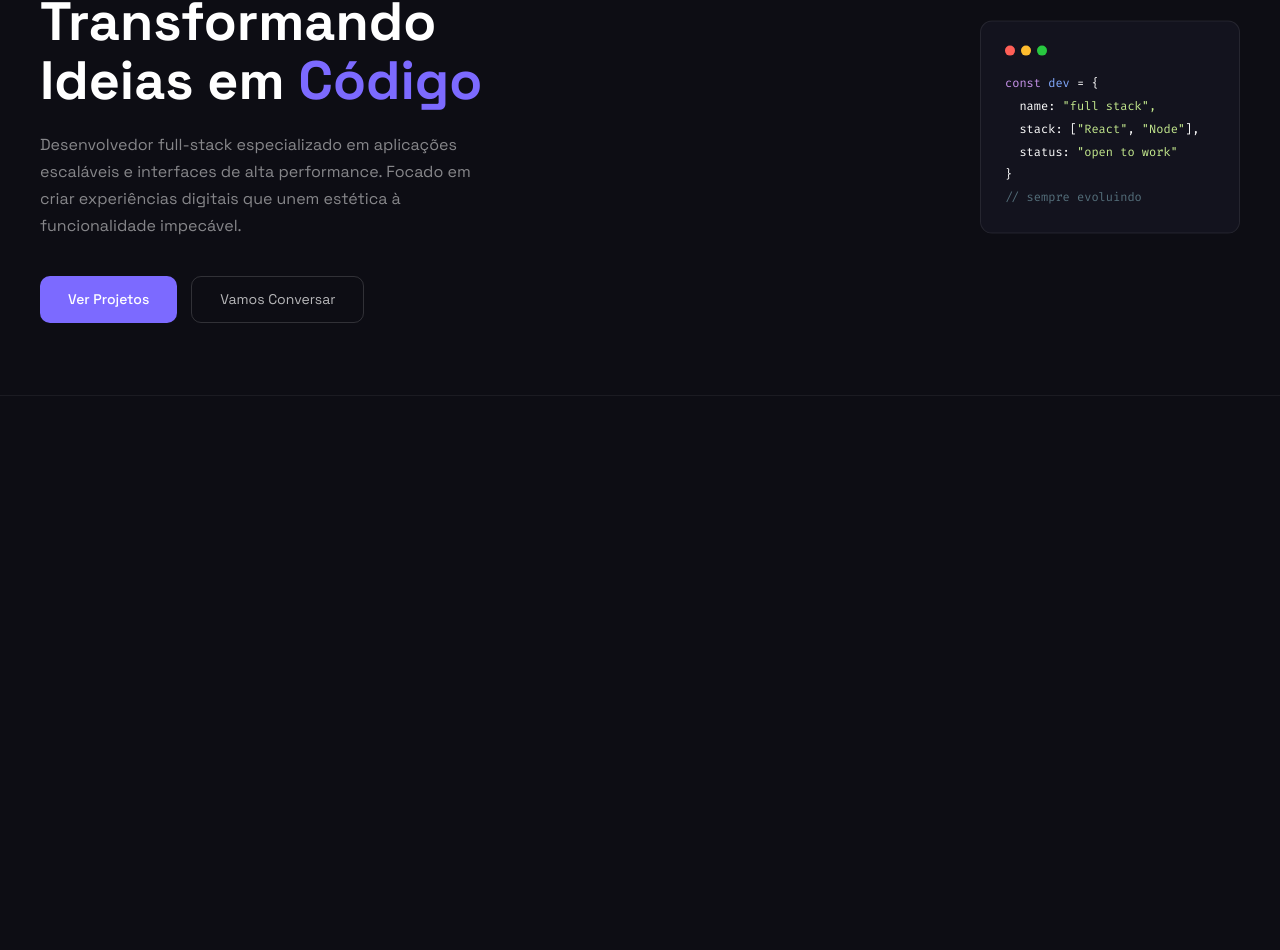
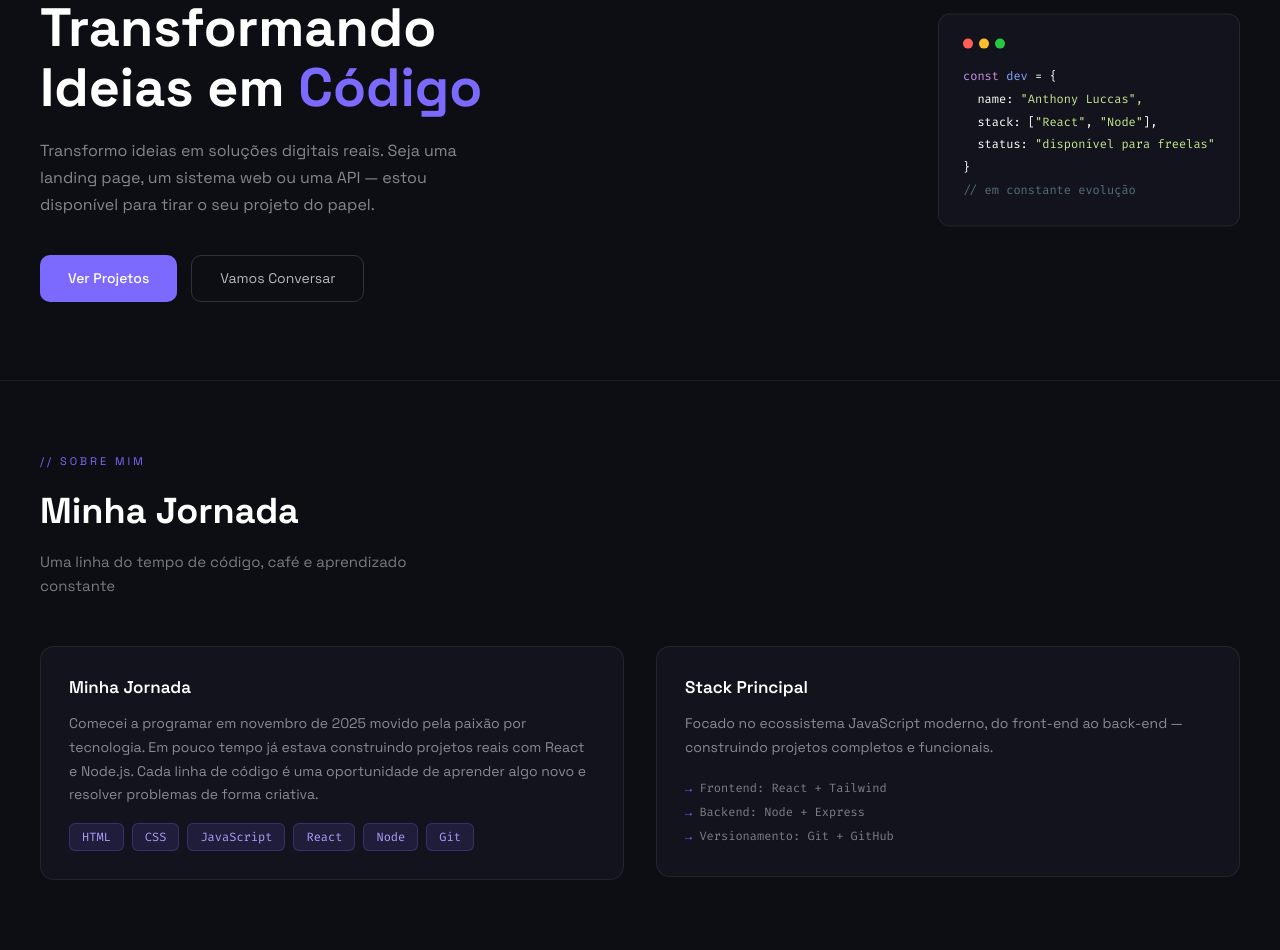
Before and after one commit to anthonyluccas/portfolio, a React (Vite) app: page / in a window 1280 px wide. Shown: the part 213-1163 px from the top of the page. Before the commit the page ends 800 px from the top, so only its background shows below. Built offline with nearby package versions, Linux system fonts and the light colour scheme.

Commit message:
feat: add about section

```diff
--- a/src/components/About.jsx
+++ b/src/components/About.jsx
@@ -1,7 +1,81 @@
 function About() {
   return (
     <div>
-      <section></section>
+      <section
+        id="sobre"
+        className="min-h-[520px] flex flex-col justify-center relative text-white text-[12px]"
+      >
+        <span className="text-[11px] tracking-[3px] text-[#7c6aff] uppercase mb-[14px]">
+          // sobre mim
+        </span>
+        <h2 className="text-[36px] font-bold mb-[12px]">Minha Jornada</h2>
+        <p className="text-[#ffffff73] text-[15px] mb-[48px] max-w-[440px] leading-[1.6]">
+          Uma linha do tempo de código, café e aprendizado constante
+        </p>
+        <div className="grid grid-cols-2 gap-[32px] items-start">
+          <div className="bg-[#13131e] border border-solid border-[#ffffff12] rounded-[14px] p-[28px]">
+            <h3 className="text-[17px] mb-[12px] font-[600]">Minha Jornada</h3>
+            <p className="text-[#ffffff80] text-[14px] leading-[1.7]">
+              Comecei a programar em novembro de 2025 movido pela paixão por
+              tecnologia. Em pouco tempo já estava construindo projetos reais
+              com React e Node.js. Cada linha de código é uma oportunidade de
+              aprender algo novo e resolver problemas de forma criativa.
+            </p>
+            <div className="flex flex-wrap gap-[8px] mt-[16px]">
+              <span className="bg-[#7c6aff1f] text-[#a89fff] border border-solid border-[#7c6aff40] rounded-[6px] py-[4px] px-[12px] text-[12px] font-mono">
+                HTML
+              </span>
+
+              <span className="bg-[#7c6aff1f] text-[#a89fff] border border-solid border-[#7c6aff40] rounded-[6px] py-[4px] px-[12px] text-[12px] font-mono">
+                CSS
+              </span>
+
+              <span className="bg-[#7c6aff1f] text-[#a89fff] border border-solid border-[#7c6aff40] rounded-[6px] py-[4px] px-[12px] text-[12px] font-mono">
+                JavaScript
+              </span>
+
+              <span className="bg-[#7c6aff1f] text-[#a89fff] border border-solid border-[#7c6aff40] rounded-[6px] py-[4px] px-[12px] text-[12px] font-mono">
+                React
+              </span>
+
+              <span className="bg-[#7c6aff1f] text-[#a89fff] border border-solid border-[#7c6aff40] rounded-[6px] py-[4px] px-[12px] text-[12px] font-mono">
+                Node
+              </span>
+
+              <span className="bg-[#7c6aff1f] text-[#a89fff] border border-solid border-[#7c6aff40] rounded-[6px] py-[4px] px-[12px] text-[12px] font-mono">
+                Git
+              </span>
+            </div>
+          </div>
+
+          <div className="bg-[#13131e] border border-solid border-[#ffffff12] rounded-[14px] p-[28px]">
+            <h3 className="text-[17px] mb-[12px] font-[600]">
+              Stack Principal
+            </h3>
+            <p className="text-[#ffffff80] text-[14px] leading-[1.7]">
+              Focado no ecossistema JavaScript moderno, do front-end ao back-end
+              — construindo projetos completos e funcionais.
+            </p>
+            <div className="mt-[16px] font-mono text-[12px] leading-[2] text-[#ffffff73]">
+              <div>
+                <span className="text-[#7c6aff]">→ </span>
+                Frontend: React + Tailwind
+              </div>
+
+              <div>
+                <span className="text-[#7c6aff]">→ </span>
+                Backend: Node + Express
+              </div>
+
+              <div>
+                <span className="text-[#7c6aff]">→ </span>
+                Versionamento: Git + GitHub
+              </div>
+            </div>
+          </div>
+        </div>
+      </section>
+      <hr className="border-t-[1px] border-solid border-[#ffffff0f]" />
     </div>
   );
 }
--- a/src/components/Hero.jsx
+++ b/src/components/Hero.jsx
@@ -1,7 +1,10 @@
 function Hero() {
   return (
     <div>
-      <section className="min-h-[520px] flex flex-col justify-center relative bg-[#0d0d14] text-white text-[12px]">
+      <section
+        id="inicio"
+        className="min-h-[520px] flex flex-col justify-center relative text-white text-[12px]"
+      >
         <div className="inline-flex gap-[8px] items-center border border-solid border-[#7c6aff4c] rounded-full py-[6px] px-[16px] mb-[28px] bg-[#7c6aff1e] text-[#a89fff] w-fit">
           <span className="w-[6px] h-[6px] rounded-[50%] bg-[#7c6aff] inline-block animate-pulse"></span>
           Disponível para projetos
@@ -12,9 +15,9 @@ function Hero() {
           Ideias em <em className="not-italic text-[#7c6aff]">Código</em>
         </h1>
         <p className="text-[#ffffff80] text-[16px] leading-[1.7] max-w-[440px] mb-[36px]">
-          Desenvolvedor full-stack especializado em aplicações escaláveis e
-          interfaces de alta performance. Focado em criar experiências digitais
-          que unem estética à funcionalidade impecável.
+          Transformo ideias em soluções digitais reais. Seja uma landing page,
+          um sistema web ou uma API — estou disponível para tirar o seu projeto
+          do papel.
         </p>
         <div className="flex gap-[14px]">
           <button className="bg-[#7c6aff] text-white py-[12px] px-[28px] rounded-[10px] text-[14px] font-medium">
@@ -36,7 +39,7 @@ function Hero() {
           </div>
           <div>
             &nbsp;&nbsp;name:
-            <span className="text-[#c3e88d]"> "full stack",</span>
+            <span className="text-[#c3e88d]"> "Anthony Luccas",</span>
           </div>
           <div>
             &nbsp;&nbsp;stack: &#91;
@@ -45,10 +48,10 @@ function Hero() {
           </div>
           <div>
             &nbsp;&nbsp;status:
-            <span className="text-[#c3e88d]"> "open to work"</span>
+            <span className="text-[#c3e88d]"> "disponível para freelas"</span>
           </div>
           <div>&#125;</div>
-          <div className="text-[#546e7a]">// sempre evoluindo</div>
+          <div className="text-[#546e7a]">// em constante evolução</div>
         </div>
       </section>
       <hr className="border-t-[1px] border-solid border-[#ffffff0f]" />
```
Also changed, not shown: 1 other file (tests, documents, lock files or other folders).
